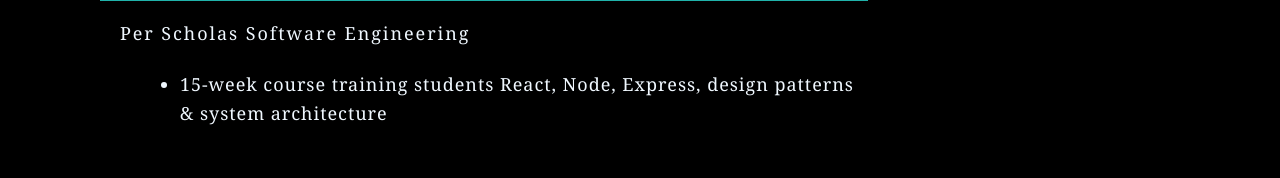
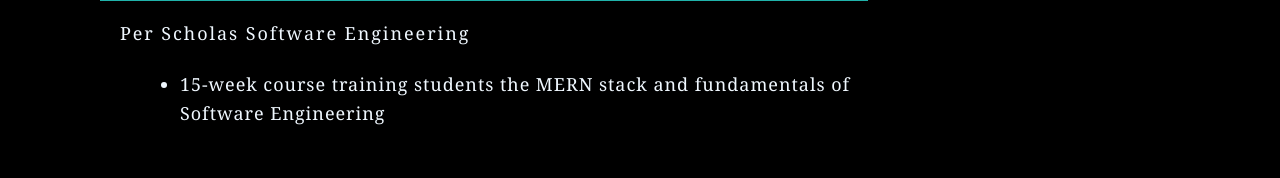
Before and after one commit to wghile/portfolio, a React (Vite) app: page /about in a window 1280 px wide. Shown: the part 134-312 px from the top of the page. Built offline with nearby package versions, Linux system fonts and the light colour scheme; a web font is replaced by a local one.

Commit message:
edited education description

```diff
--- a/src/components/About.jsx
+++ b/src/components/About.jsx
@@ -12,7 +12,7 @@
         </p>
         <ul>
           <li>
-            15-week course training students React, Node, Express, design patterns & system architecture
+            15-week course training students the MERN stack and fundamentals of Software Engineering
           </li>
         </ul>
       </div>
```
